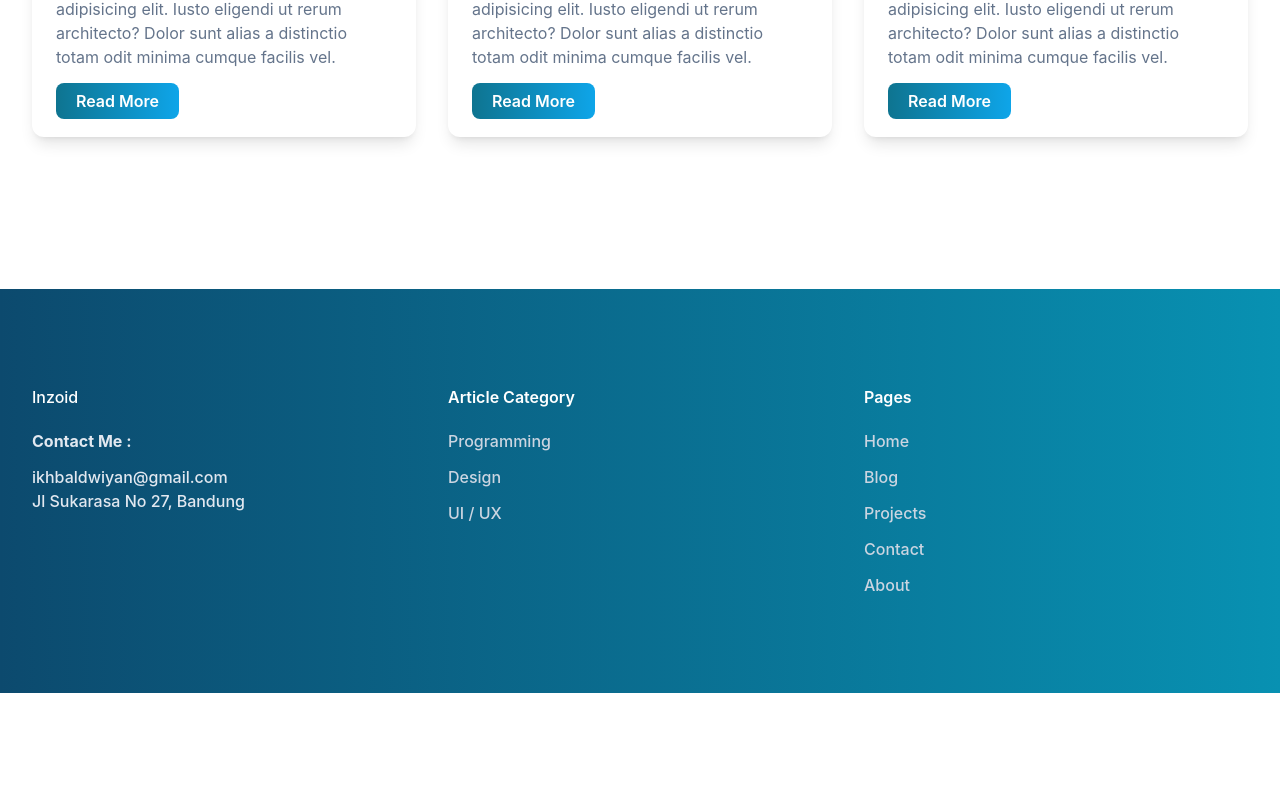
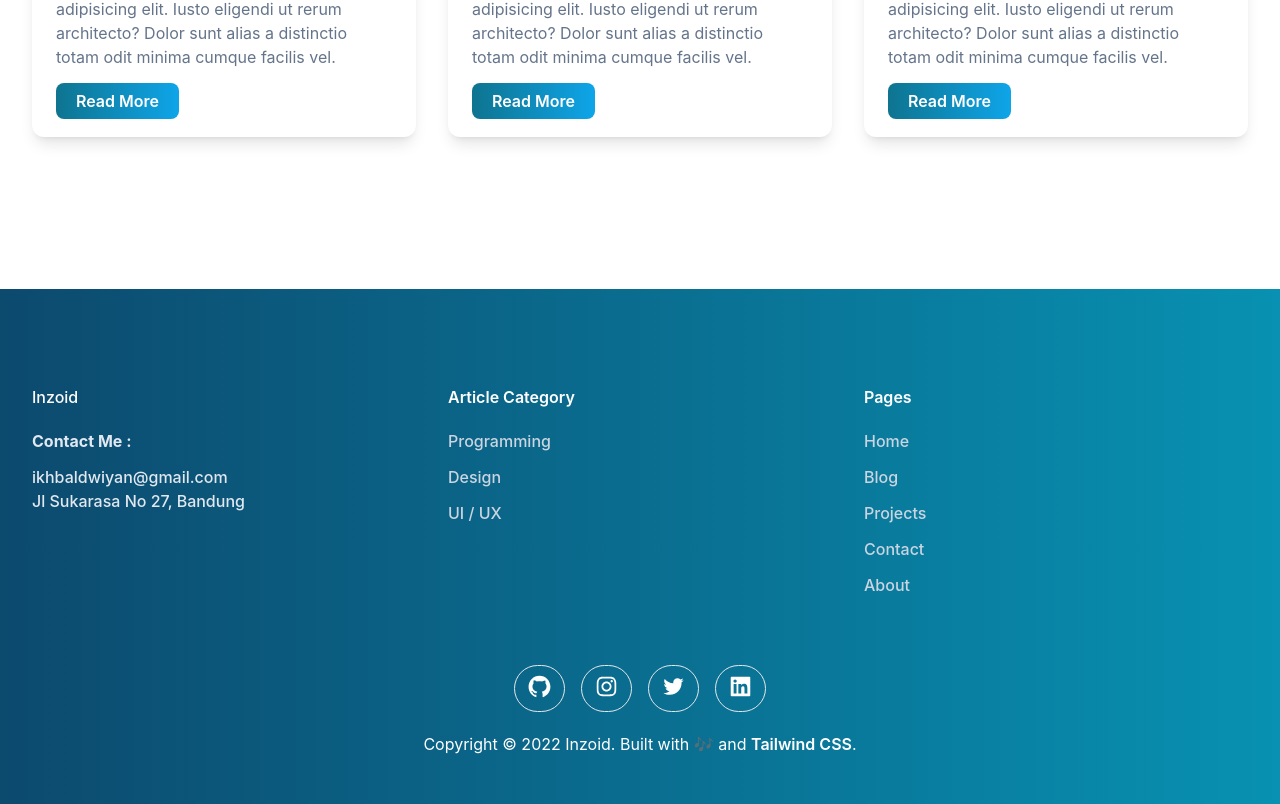
Before and after one commit to ikhbaldwiyan/developer-portofolio, a React (Create React App) app: page /blog in a window 1280 px wide. Shown: the part 978-1782 px from the top of the page. Before the commit the page ends 1671 px from the top, so only its background shows below. Built offline with nearby package versions, Linux system fonts and the light colour scheme.

Commit message:
update footer and navbar menu

```diff
--- a/src/components/About.js
+++ b/src/components/About.js
@@ -6,11 +6,13 @@ function About() {
   const socmed = [
     {
       logo: <AiFillGithub size={30} className='inline mb-1' />,
-      color: 'bg-black'
+      color: 'bg-black',
+      link: 'https://github.com/ikhbaldwiyan'
     },
     {
       logo: <AiOutlineInstagram size={30} className='inline mb-1' />,
-      color: 'bg-gradient-to-r from-indigo-500 via-purple-500 to-pink-500'
+      color: 'bg-gradient-to-r from-indigo-500 via-purple-500 to-pink-500',
+      link: 'https://www.instagram.com/ikhbal.dwiyan/'
     },
     {
       logo: <AiOutlineTwitter size={30} className='inline mb-1' />,
@@ -18,7 +20,8 @@ function About() {
     },
     {
       logo: <AiFillLinkedin size={30} className='inline mb-1' />,
-      color: 'bg-blue-700'
+      color: 'bg-blue-700',
+      link: 'https://www.linkedin.com/in/ikhbal-dwiyantoro-536693199/'
     },
   ];
 
@@ -41,7 +44,7 @@ function About() {
               <p className='font-semibold mt-7 mb-3'>Find Me on Social Media</p>
               <div className="py-5 space-x-4">
                 {socmed.map((item, idx) => (
-                  <a key={idx} href='#' className={`text-base font-semibold text-white ${item.color} py-4 px-3 rounded-xl hover:shadow-lg hover:opacity-70 transition duration-300 ease-in-out inline`}>
+                  <a key={idx} href={item.link} className={`text-base font-semibold text-white ${item.color} py-4 px-3 rounded-xl hover:shadow-lg hover:opacity-70 transition duration-300 ease-in-out inline`} target="_blank">
                     {item.logo}
                   </a>
                 ))}
--- a/src/components/Footer.js
+++ b/src/components/Footer.js
@@ -1,8 +1,27 @@
 import React from 'react'
-import { Link } from 'react-router-dom'
 import { NavHashLink } from 'react-router-hash-link'
+import { AiOutlineInstagram, AiOutlineTwitter, AiFillLinkedin, AiFillGithub } from 'react-icons/ai';
 
 function Footer() {
+  const socmed = [
+    {
+      logo: <AiFillGithub size={25} className='inline mb-1' />,
+      link: 'https://github.com/ikhbaldwiyan'
+    },
+    {
+      logo: <AiOutlineInstagram size={25} className='inline mb-1' />,
+      link: 'https://www.instagram.com/ikhbal.dwiyan/'
+    },
+    {
+      logo: <AiOutlineTwitter size={25} className='inline mb-1' />,
+      link: ''
+    },
+    {
+      logo: <AiFillLinkedin size={25} className='inline mb-1' />,
+      link: 'https://www.linkedin.com/in/ikhbal-dwiyantoro-536693199/'
+    },
+  ];
+
   return (
     <footer className="bg-gradient-to-l from-cyan-600 to-sky-900 pt-24 pb-12">
       <div className="container">
@@ -62,9 +81,11 @@ function Footer() {
                 </NavHashLink>
               </li>
               <li>
-                <a href="#" className="inline-block hover:text-white">
-                  Contact
-                </a>
+                <NavHashLink to="/contact#" >
+                  <a href="/contact#" className="inline-block hover:text-white">
+                    Contact
+                  </a>
+                </NavHashLink>
               </li>
               <li>
                 <NavHashLink smooth to="/#about" >
@@ -76,6 +97,20 @@ function Footer() {
             </ul>
           </div>
         </div>
+        <div className="w-full pt-22 pb-0 text-center">
+          <div className="py-5 space-x-4 px-4">
+            {socmed.map((item, idx) => (
+              <a key={idx} href={item.link} target="_blank">
+                <button href='#' className="text-base font-semibold text-white py-2 px-3 rounded-full hover:shadow-lg hover:bg-cyan-800 border transition duration-300 ease-in-out inline">
+                  {item.logo}
+                </button>
+              </a>
+            ))}
+          </div>
+          <p className="text-white">
+            Copyright © 2022 Inzoid. Built with 🎶 and <span className="text-white font-semibold">Tailwind CSS</span>.
+          </p>
+        </div>
       </div>
     </footer>
   )
--- a/src/components/Navbar.js
+++ b/src/components/Navbar.js
@@ -22,16 +22,16 @@ function Navbar() {
       icon: <AiFillHome className="inline mt-1 mr-1" />
     },
     {
+      name: 'Projects',
+      pathname: '/',
+      hash: '#project',
+      icon: <FaLaptopCode size={18} className='inline mt-1 mr-1'/>
+    },
+    {
       name: 'Blog',
       pathname: '/blog',
       hash: '#',
       icon: <MdArticle size={18} className="inline mt-1 mr-1" />
-    },
-    {
-      name: 'Projects',
-      pathname: '/',
-      hash: '#project',
-      icon: <FaLaptopCode size={18} className='inline mt-1 mr-1'/>
     },
     {
       name: 'Contact',
@@ -80,11 +80,11 @@ function Navbar() {
       <div className="container">
         <div className="flex items-center justify-between relative">
           <div className="px-2">
-            <Link to="/">
+            <NavHashLink to="/#">
               <a className='font-bold text-stone-50 block py-6 text-3xl'>
                 Developer Profile
               </a>
-            </Link>
+            </NavHashLink>
           </div>
           <div className='flex items-center'>
             <Hamburger />
```
